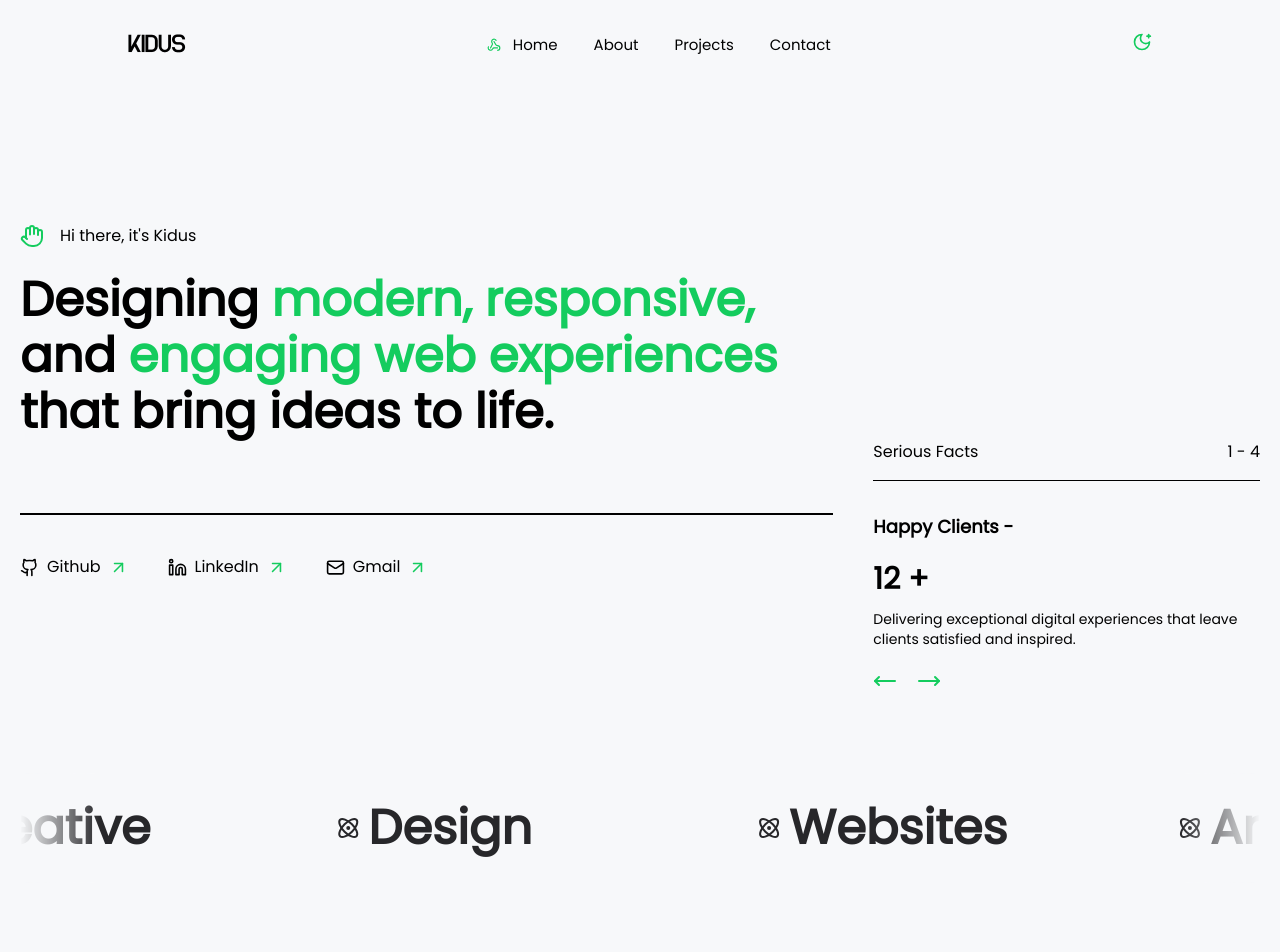
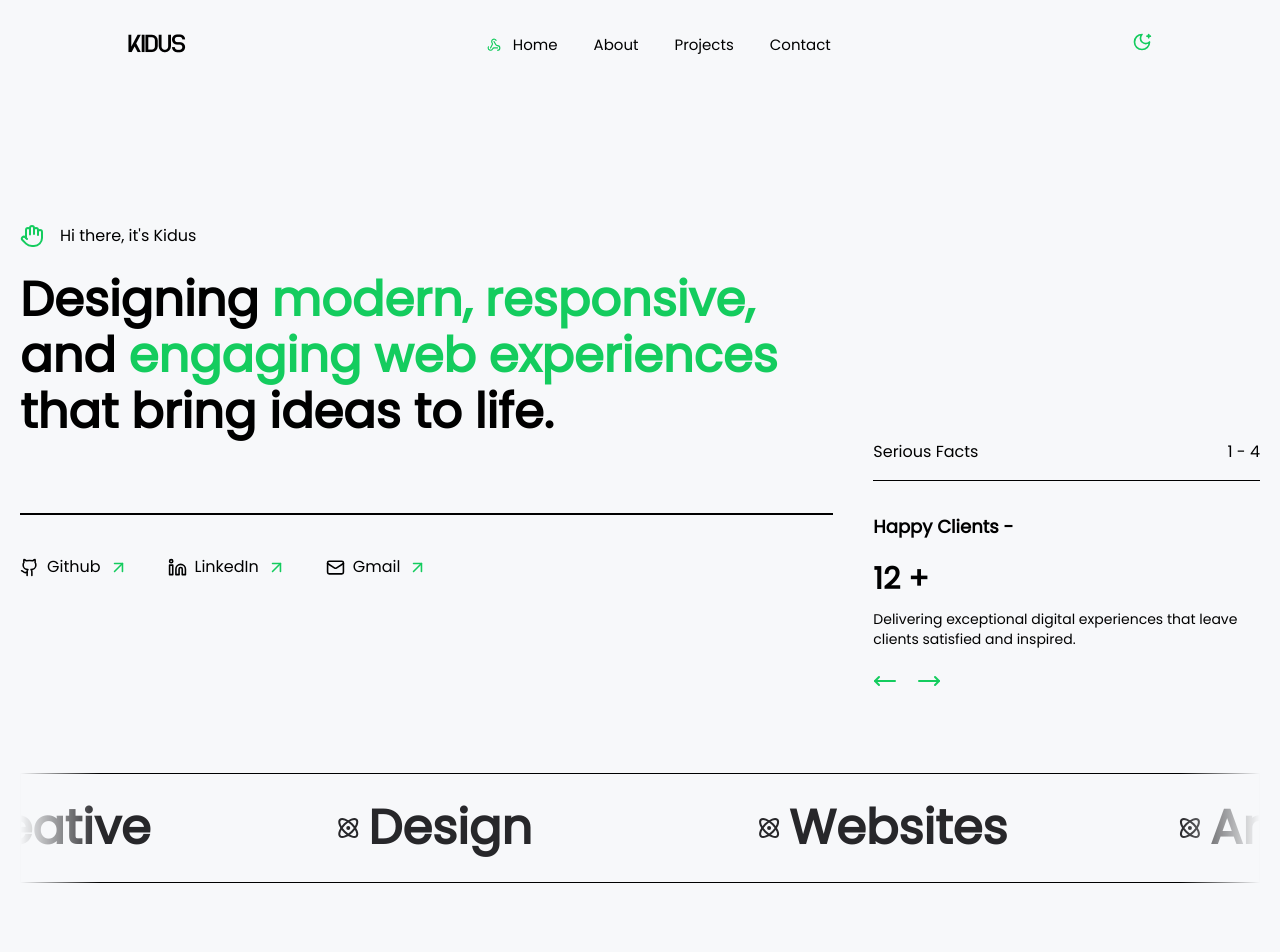
Before and after one commit to kid-us/Next-Portfolio, a Next.js app: page / in a window 1280 px wide. Shown: the top 952 px of the page. Built offline with nearby package versions, Linux system fonts and the light colour scheme.

Commit message:
Border color changed.

```diff
--- a/app/components/Features.tsx
+++ b/app/components/Features.tsx
@@ -37,7 +37,7 @@ const Feature = () => {
   return (
     <div className="py-20">
       <div
-        className="marquee fadeout-horizontal border border-secondary"
+        className="marquee fadeout-horizontal border border-secondary-border"
         style={{ "--num-items": testimonies.length } as React.CSSProperties}
       >
         <div className="marquee-track">
```
